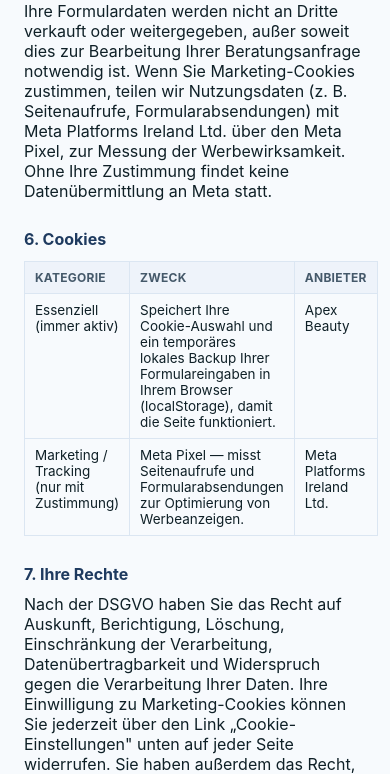
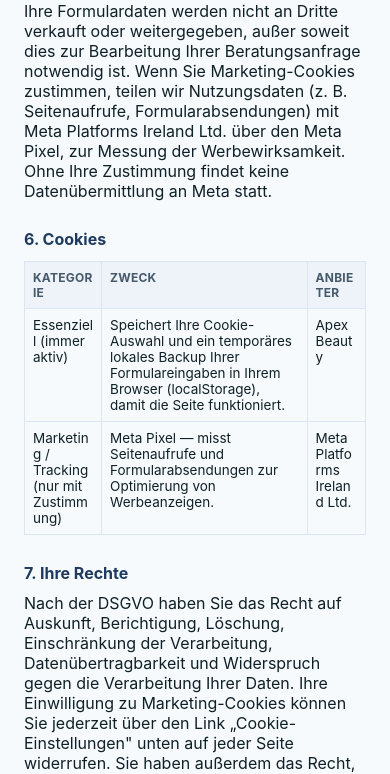
Before and after one commit to AKmahim/apex-beauty, a PHP site: page /privacy in a window 390 px wide. Shown: the part 1279-2053 px from the top of the page. Run offline with PHP 8.4, Linux system fonts and the light colour scheme; some libraries are stand-ins or nearby versions.

Commit message:
Stop long translations breaking the layout on every page
Audited all seven pages across all six languages at 375/768/940/1240/
1440px, measuring for clipped text, boxes escaping their container,
elements leaving the viewport, and overlapping siblings. Four real
breakages, every one of them triggered by a language switch:

- The header only collapsed to the hamburger at 900px, but logo + six
  nav links + language switcher + CTA need 1198px in German (fr 1153,
  nl 1143, en 1139, tr 1108, it 1107). Between roughly 900 and 1240px
  .nav-right was pushed past the viewport and the whole page gained a
  horizontal scrollbar; just above 900px the links also collided with
  the logo and wrapped mid-word. Breakpoint moved to 1240px, measured
  against the worst language rather than guessed. Adding the Prices
  link made this worse (39px of overflow became 113px), but it was
  already broken before that.
- The quicknav sticky offset is measured against the header's rendered
  height, so it moves to the same 1240px breakpoint. Verified the two
  now agree at both states: 95/95 desktop, 59/59 collapsed.
- .cta-btn is nowrap so the header button never breaks mid-label, but
  in-page buttons reuse the class and "Obtenez votre consultation
  gratuite" could not fit one phone line. They may wrap below 640px;
  the header's own button is hidden at that width anyway.
- The privacy cookie table had no wrap or scroll protection, so Dutch
  and German headings scrolled the page sideways on a phone.
- Section headings are flex items with the default min-width:auto, so
  "Behandlungsmoeglichkeiten" set a min-content floor the text column
  could not shrink below. overflow-wrap:anywhere is what actually
  lowers that floor; break-word does not.

All seven pages now audit clean in all six languages at every width.

Co-Authored-By: Claude Opus 5 <noreply@anthropic.com>

```diff
--- a/privacy.php
+++ b/privacy.php
@@ -104,7 +104,14 @@ j=d.createElement(s),dl=l!='dataLayer'?'&l='+l:'';j.async=true;j.src=
   .ph-wrap p, .ph-wrap li { font-size: 14px; line-height: 1.65; color: var(--ink); margin-bottom: 10px; }
   .ph-wrap ul { padding-left: 20px; margin-bottom: 12px; }
   .ph-wrap table { width: 100%; border-collapse: collapse; margin: 12px 0 16px; font-size: 13.5px; }
-  .ph-wrap th, .ph-wrap td { text-align: left; padding: 8px 10px; border: 1px solid var(--line); vertical-align: top; }
+  /* Cookie-table headings translate into long single words (Dutch
+     "Aanbieder"/"Essentieel", German "Kategorie") that used to push the table
+     wider than a phone screen and scroll the whole page sideways. */
+  .ph-wrap th, .ph-wrap td { text-align: left; padding: 8px 10px; border: 1px solid var(--line); vertical-align: top; overflow-wrap: anywhere; }
+  @media (max-width: 640px) {
+    .ph-wrap table { display: block; overflow-x: auto; }
+    .ph-wrap th, .ph-wrap td { padding: 8px; }
+  }
   .ph-wrap th { background: #eef3fa; font-size: 12px; text-transform: uppercase; letter-spacing: 0.02em; color: var(--ink-soft); }
   .back-link { display: inline-block; margin-top: 4px; font-size: 13px; font-weight: 600; }
 
```
Also changed, not shown: hairpedia.php (+12 -4 lines), includes/site-header.php (+19 -1 lines), service-hair-transplant.php (+12 -4 lines).
